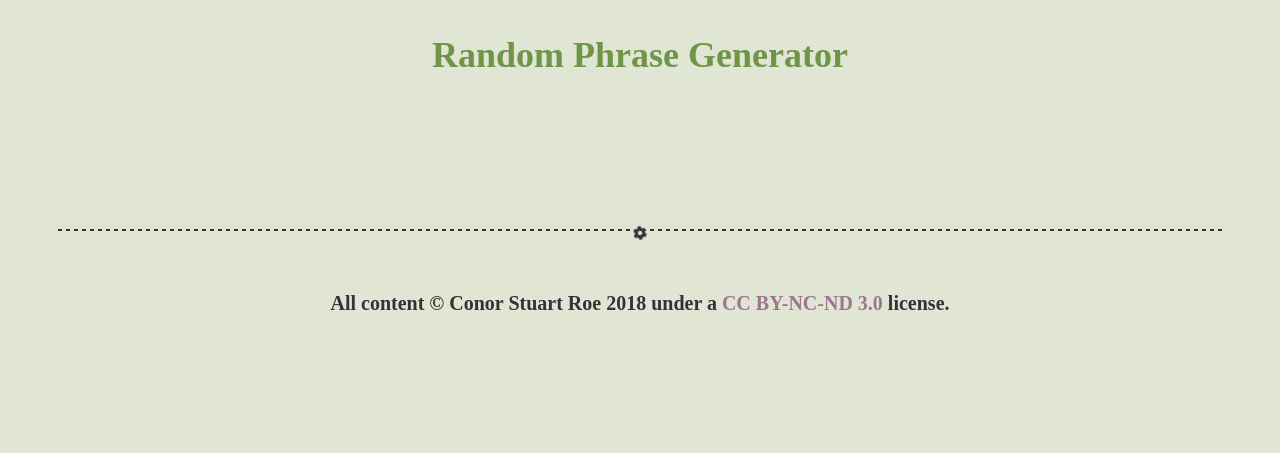
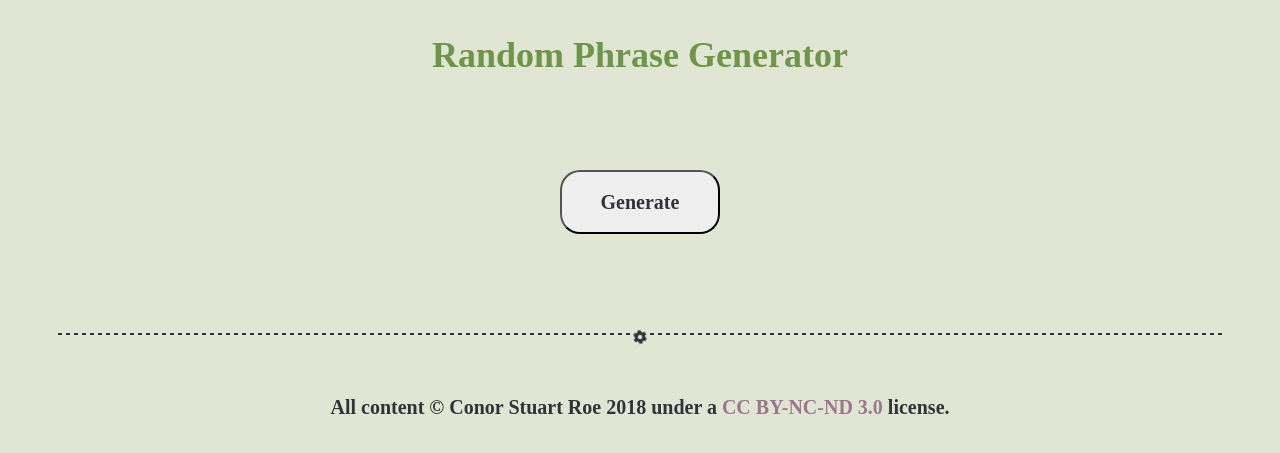
Before and after one commit to cstuartroe/conorstuartroe, a Django app: template lander/templates/lander/randwords.html in a window 1280 px wide. Shown: the part 52-505 px from the top of the page. Run offline with Django 3.2, Linux system fonts and the light colour scheme; the template is opened without the code that fills it, so the values that code supplies are empty; some libraries are stand-ins or nearby versions; some web fonts are replaced.

Commit message:
reload button

```diff
--- a/lander/templates/lander/randwords.html
+++ b/lander/templates/lander/randwords.html
@@ -8,5 +8,6 @@
 			<p>{{ words }}</p>
   		</div>
   	</div>
+ <button onClick="window.location.reload()" style="padding: 1em 3vw;">Generate</button>
 </div>
 {% endblock %}
```
